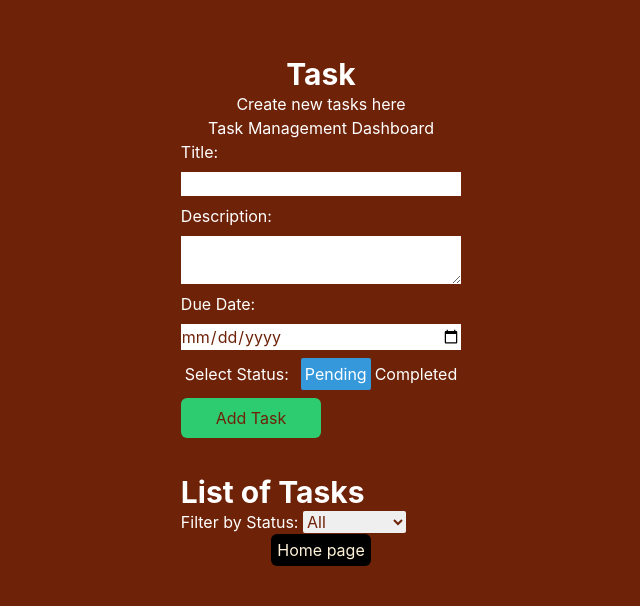
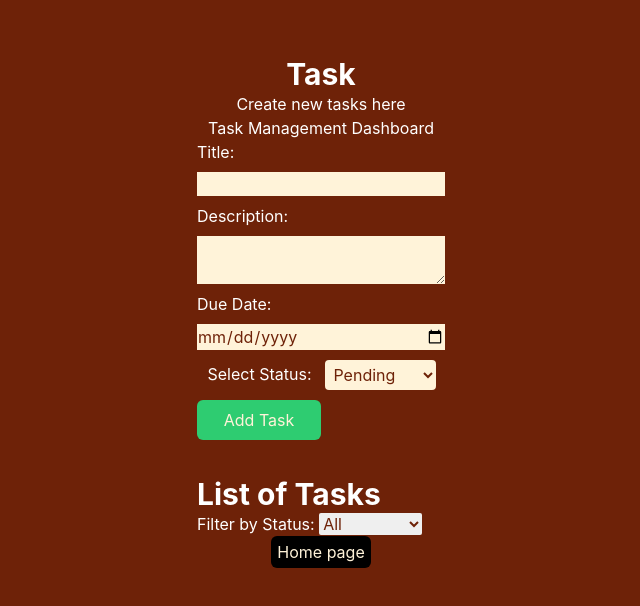
Before and after one commit to Caryourdaysbm/TaskManager, a React (Create React App) app: page /task in a window 1280 px wide. Shown: the top 606 px of the page, without its empty margins (319-959 px from the left). Built offline with nearby package versions, Linux system fonts and the light colour scheme.

Commit message:
adding styles ...

```diff
--- a/src/components/TaskForm.js
+++ b/src/components/TaskForm.js
@@ -35,37 +35,25 @@ const TaskForm = ({ taskToEdit, onSubmit }) => {
   return (
     <form onSubmit={handleSubmit} className='flex flex-col gap-2'>
       <label >Title:</label>
-      <input type="text" className='text-[#6E2208]' value={title} onChange={(e) => setTitle(e.target.value)} required />
+      <input type="text" className='text-[#6E2208] bg-[#FFF3D9]' value={title} onChange={(e) => setTitle(e.target.value)} required />
 
       <label>Description:</label>
-      <textarea value={description}  className='text-[#6E2208]' onChange={(e) => setDescription(e.target.value)} required />
+      <textarea value={description}  className='text-[#6E2208] bg-[#FFF3D9]' onChange={(e) => setDescription(e.target.value)} required />
 
       <label>Due Date:</label>
-      <input type="date" value={dueDate}  className='text-[#6E2208]' onChange={(e) => setDueDate(e.target.value)} required />
+      <input type="date" value={dueDate}  className='text-[#6E2208] bg-[#FFF3D9]' onChange={(e) => setDueDate(e.target.value)} required />
+
 
       <div className='flex justify-center gap-2'>
-      <label className='p-1'> Select Status: </label>
-      <div>
-        <button
-          type="button"
-          className='rounded-sm p-1'
-          onClick={() => setStatus('pending')}
-          style={{ background: status === 'pending' ? '#3498db' : 'transparent' }}
-        >
-          Pending
-        </button>
-        <button
-          type="button"
-          className='rounded-sm p-1'
-          onClick={() => setStatus('completed')}
-          style={{ background: status === 'completed' ? '#2ecc71' : 'transparent' }}
-        >
-          Completed
-        </button>
+        <label className='p-1 '>Select Status: </label>
+        <select value={status} onChange={(e) => setStatus(e.target.value)} className='rounded-md p-1 text-[#6E2208] bg-[#FFF3D9] border-2 border-[#6E2208]'>
+          <option value="pending">Pending</option>
+          <option value="completed">Completed</option>
+        </select>
       </div>
 
-      </div>
-      <button type="submit" className="bg-[#2ecc71] text-[#6E2208] rounded-md p-2 w-[50%]">{taskToEdit ? 'Submit' : 'Add Task'}</button>
+
+      <button type="submit" className="bg-[#2ecc71] text-[#FFF3D9] rounded-md p-2 w-[50%]">{taskToEdit ? 'Submit' : 'Add Task'}</button>
 
     </form>
   );
```
